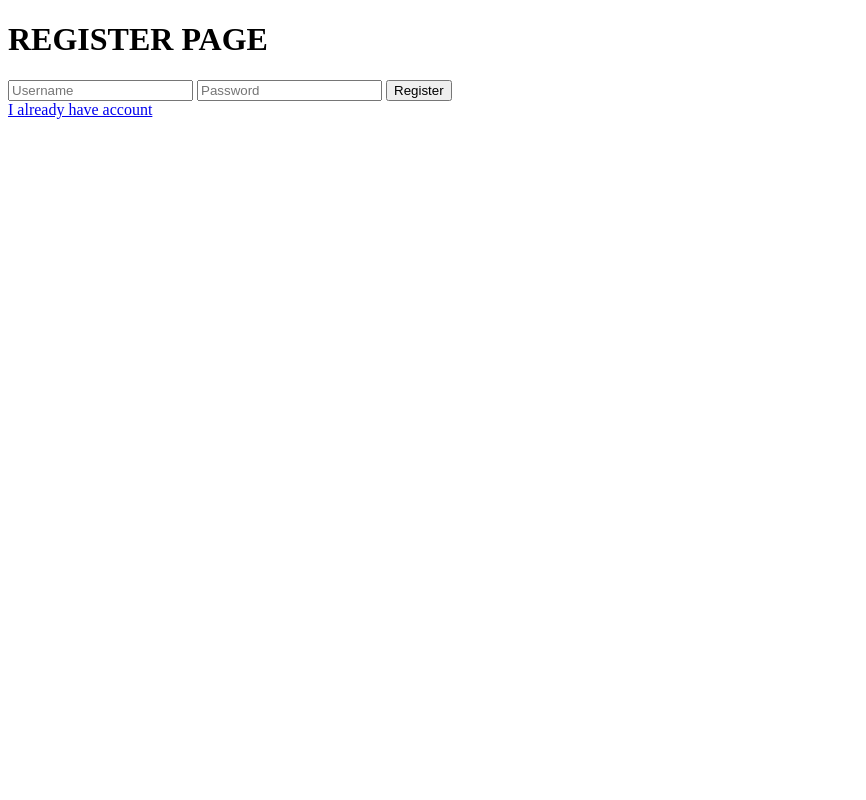
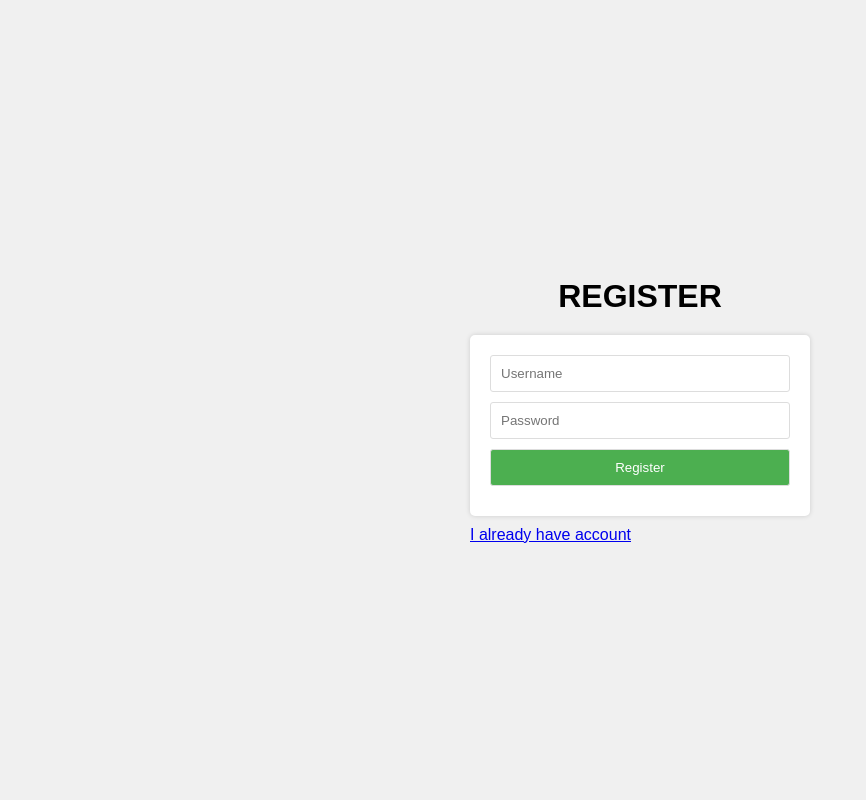
Before and after one commit to PsimonL/InstaCloud, a Flask app: page /register in a window 1280 px wide. Shown: the whole page, without its empty margins (0-866 px from the left). Run offline with Flask 3, Linux system fonts and the light colour scheme; parts of the project's set-up code (start-up, migrations or seed data) failed here and were passed over; some libraries are stand-ins or nearby versions.

Commit message:
Fix image uploading + showing images on wall

```diff
--- a/instacloud_core/instacloud_core/public/views.py
+++ b/instacloud_core/instacloud_core/public/views.py
@@ -125,7 +125,7 @@ def upload():
                 if predicted_class.lower() in ['cat', 'dog']:
                     # If class is cat or dog, upload the file to S3
                     file.seek(0)
-                    s3_client.upload_file(file, filename_in_s3=secure_filename(file.filename))
+                    s3_client.upload_file(file, filename_in_s3=secure_filename(file.filename), image_class=predicted_class.lower())
                     return render_template("public/home.html")
                 else:
                     # If class is not cat or dog, do not upload and return an error
@@ -138,16 +138,12 @@ def upload():
 
 
 @blueprint.route("/browse/<animal>", methods=["GET"])
+@login_required
 def browse(animal):
     """Browse page."""
     current_app.logger.info("Hello from the browse page!")
-
-    all_files = s3_client.list_files(animal)
-
-    image_urls = [f"https://{AWS_BUCKET_NAME}s3.amazonaws.com/{file}" for file in all_files]
-    current_app.logger.info(image_urls)
-
-    return render_template("public/browse.html", pet=animal, image_urls=image_urls)
+    list = s3_client.get_images_by_category(animal)
+    return render_template("public/browse.html", image_links=list, pet=animal)
 
 @blueprint.route("/about", methods=["GET"])
 def about():
--- /dev/null
+++ b/instacloud_core/instacloud_core/static/css/auth.css
@@ -0,0 +1,40 @@
+body {
+    font-family: Arial, sans-serif;
+    margin: 0;
+    padding: 0;
+    display: flex;
+    flex-direction: column;
+    justify-content: center;
+    align-items: center;
+    height: 100vh;
+    background-color: #f0f0f0;
+}
+h1 {
+    margin-bottom: 20px;
+}
+form {
+    display: flex;
+    flex-direction: column;
+    width: 300px;
+    padding: 20px;
+    border-radius: 5px;
+    box-shadow: 0px 0px 5px 0px rgba(0,0,0,0.15);
+    background-color: white;
+}
+form input {
+    margin-bottom: 10px;
+    padding: 10px;
+    border-radius: 3px;
+    border: 1px solid #ddd;
+}
+form input[type="submit"] {
+    background-color: #4CAF50;
+    color: white;
+    cursor: pointer;
+}
+form input[type="submit"]:hover {
+    background-color: #45a049;
+}
+a {
+    padding-top: 50px;
+}
--- a/instacloud_core/instacloud_core/templates/authorization/register.html
+++ b/instacloud_core/instacloud_core/templates/authorization/register.html
@@ -3,16 +3,25 @@
 <head>
     <meta charset="UTF-8">
     <meta name="viewport" content="width=device-width, initial-scale=1.0">
-    <title>REGISTER page</title>
+    <link rel="stylesheet" href="{{ url_for('static', filename='css/auth.css') }}">
+    <title>REGISTER</title>
 </head>
 <body>
-    <h1>REGISTER PAGE</h1>
+    <div>
+        <div style="text-align: center;">
+            <h1>REGISTER</h1>
+        </div>
+        <div>
             <form method="POST" action="">
                 {{ form.hidden_tag() }}
                 {{ form.username }}
                 {{ form.password }}
                 {{ form.submit }}
             </form>
+        </div>
+        <div style="padding-top: 10px;">
             <a href="{{url_for('public.login')}}">I already have account</a>
+        </div>
+    </div>
 </body>
 </html>
```
Also changed, not shown: instacloud_core/instacloud_core/public/s3client.py (+12 -18 lines), instacloud_core/instacloud_core/templates/authorization/login.html (+10 -1 lines), instacloud_core/instacloud_core/templates/public/browse.html (+10 -7 lines). Lines whose indentation alone changed are shown as unchanged.
